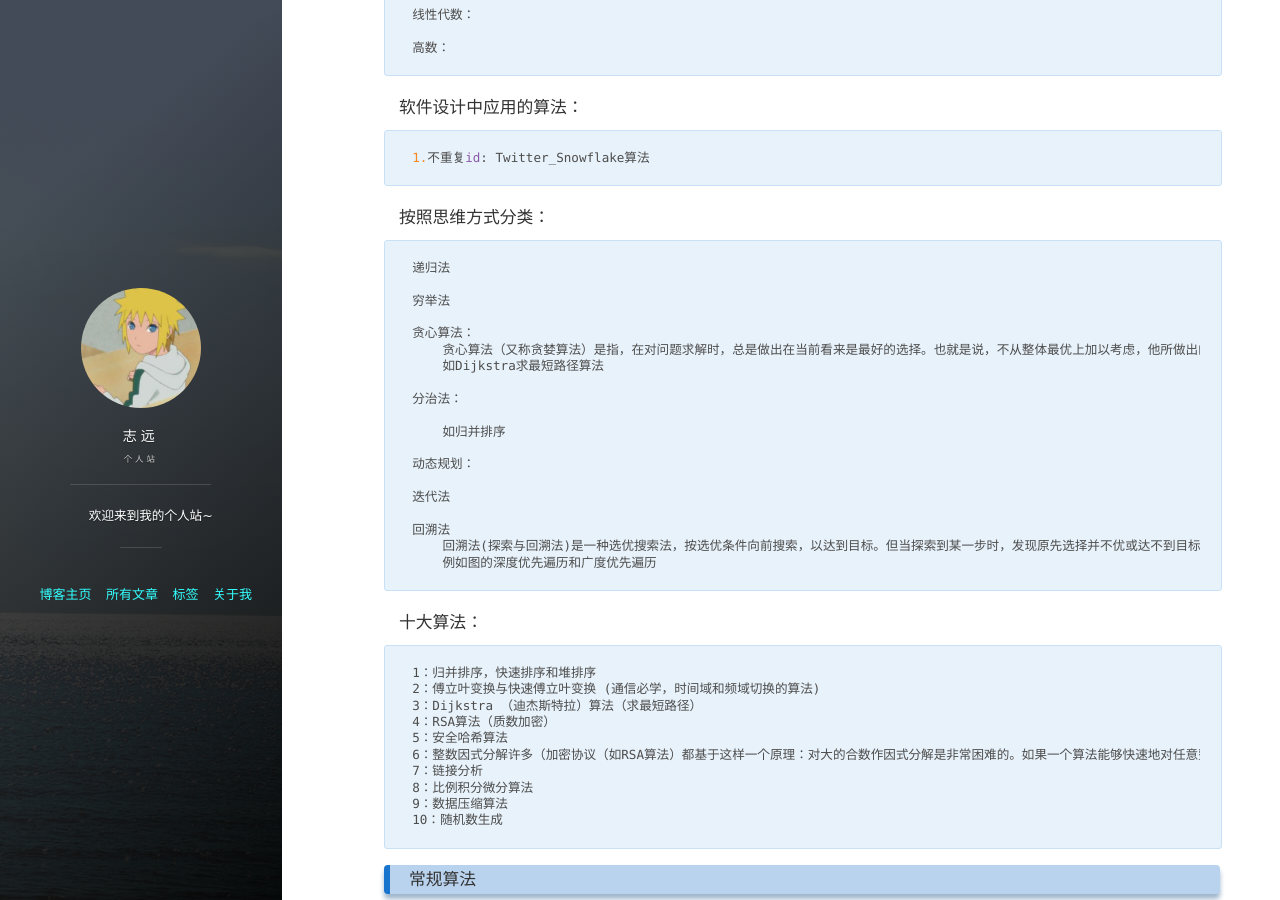
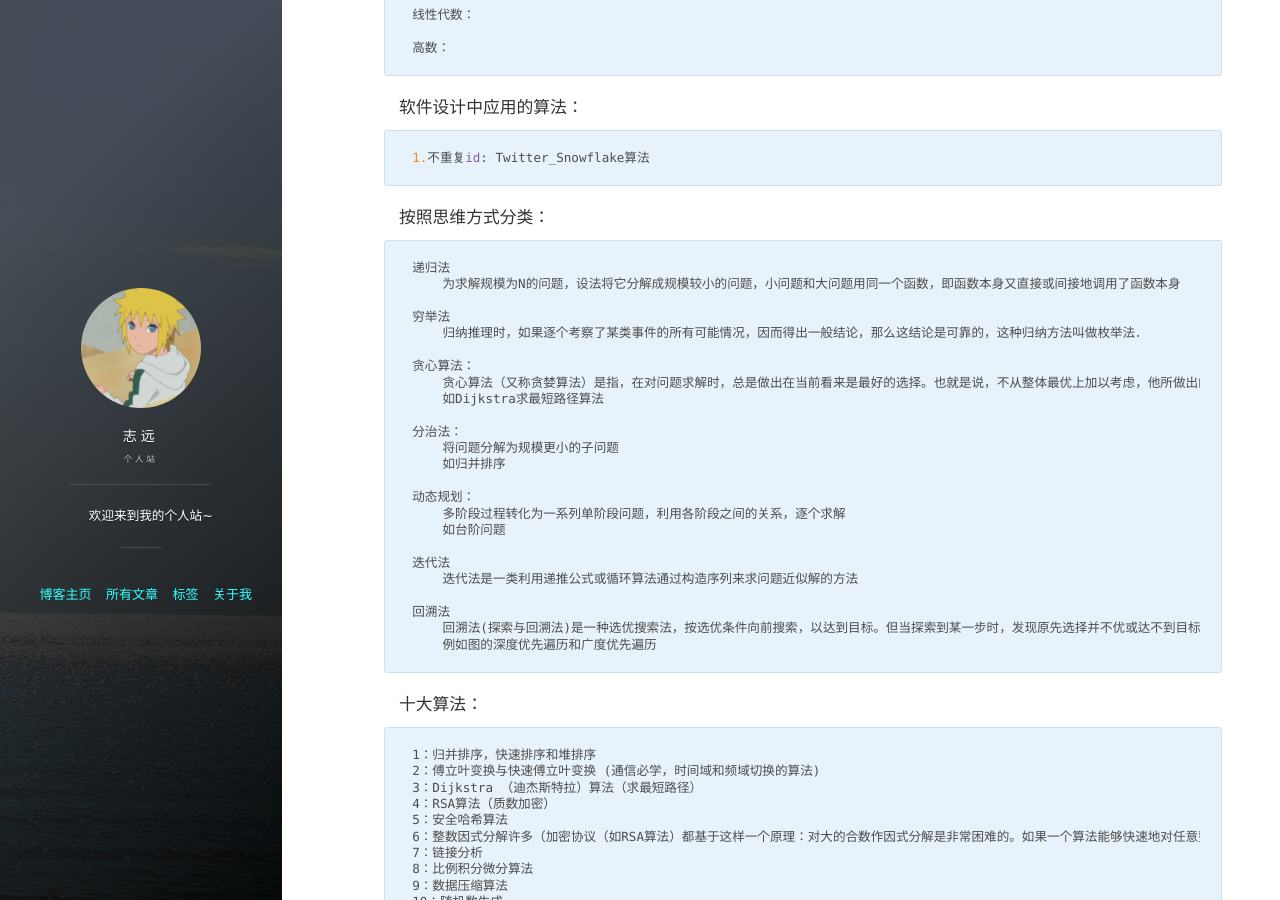
Before and after one commit to blueskyxzy/blueskyxzy.github.io, a Jekyll site: the page built from _posts/2019-11-20-algorithms.md, in a window 1280 px wide and 900 px high, scrolled down 1774 px. Built offline with Jekyll 4.4.1, drawn with Linux system fonts in a browser that asks for light colours; nearby versions of some CDN libraries; comment, search, counter and statistics services are not loaded.

Commit message:
算法总结

```diff
--- a/_posts/2019-11-20-algorithms.md
+++ b/_posts/2019-11-20-algorithms.md
@@ -91,20 +91,25 @@ tags: 总结
 
 #### 按照思维方式分类：
     递归法
+        为求解规模为N的问题，设法将它分解成规模较小的问题，小问题和大问题用同一个函数，即函数本身又直接或间接地调用了函数本身
 
     穷举法
+        归纳推理时，如果逐个考察了某类事件的所有可能情况，因而得出一般结论，那么这结论是可靠的，这种归纳方法叫做枚举法．
 
     贪心算法：
         贪心算法（又称贪婪算法）是指，在对问题求解时，总是做出在当前看来是最好的选择。也就是说，不从整体最优上加以考虑，他所做出的是在某种意义上的局部最优解。
         如Dijkstra求最短路径算法
 
     分治法：
-
+        将问题分解为规模更小的子问题
         如归并排序
 
     动态规划：
+        多阶段过程转化为一系列单阶段问题，利用各阶段之间的关系，逐个求解
+        如台阶问题
 
     迭代法
+        迭代法是一类利用递推公式或循环算法通过构造序列来求问题近似解的方法
 
     回溯法
         回溯法(探索与回溯法)是一种选优搜索法，按选优条件向前搜索，以达到目标。但当探索到某一步时，发现原先选择并不优或达不到目标，就退回一步重新选择，这种走不通就退回再走的技术为回溯法，而满足回溯条件的某个状态的点称为“回溯点”。
```
